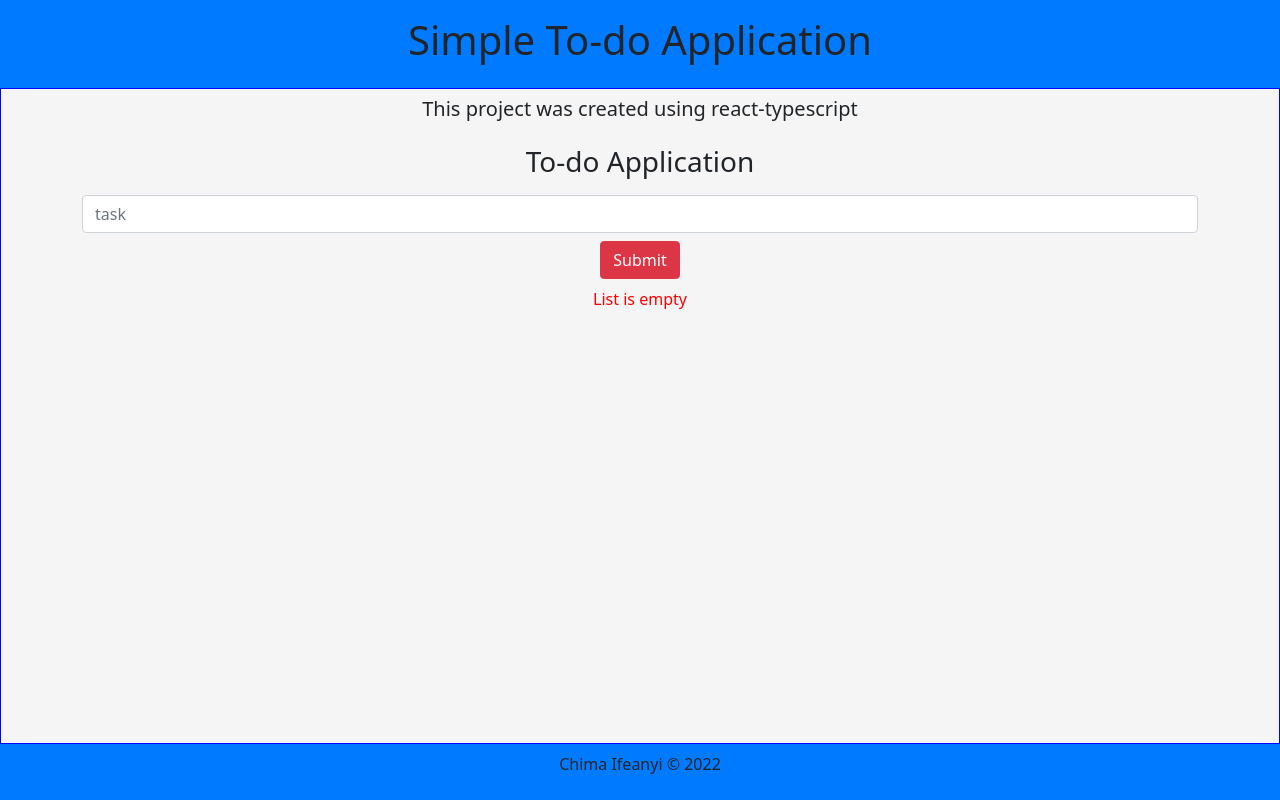
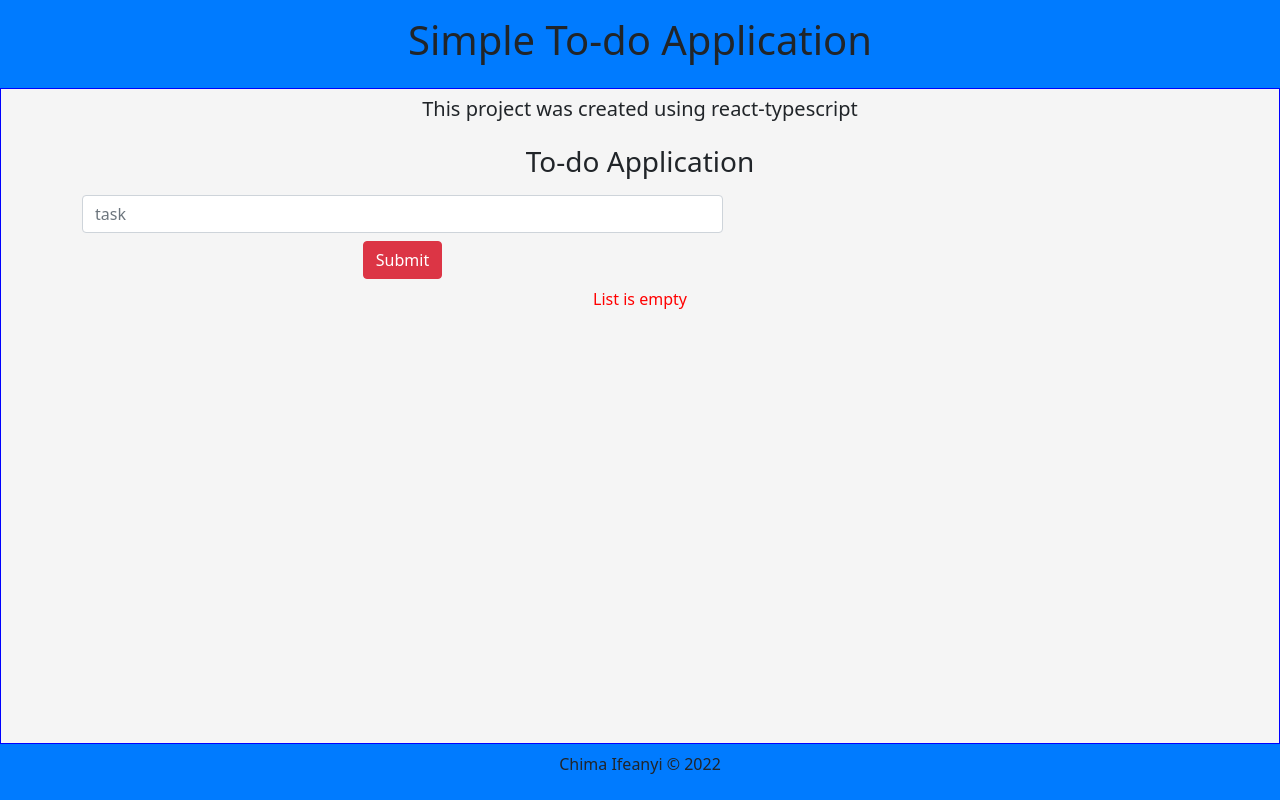
Before and after one commit to MasterIfeanyi/ifeanyi-typescript-todo, a React (Create React App) app: page / in a window 1280 px wide. Built offline with nearby package versions, Linux system fonts and the light colour scheme.

Commit message:
total re-design of form

```diff
--- a/src/components/TodoForm.tsx
+++ b/src/components/TodoForm.tsx
@@ -51,13 +51,16 @@ const TodoForm: React.FC<TodoFormProps> = ({items, setItems}) => {
     }
   return (
     <>
-        <div className="row mt-2">
+        <div className="row">
+            <div className="col-12 mt-2">
                 <h3>To-do Application</h3>
+            </div>
         </div>
 
         <div className="row mt-2">
-            <form action="" className="form" onSubmit={onSubmit}>
-                <div className="form-group">
+            <div className="col-md-7">
+                <form action="" className="row form" onSubmit={onSubmit}>
+                    <div className="form-group col-12">
                         <input
                             type="text"
                             id="name"
@@ -68,10 +71,11 @@ const TodoForm: React.FC<TodoFormProps> = ({items, setItems}) => {
                             autoComplete="off"
                         />
                     </div>
-                <div className='form-group mt-2'>
+                    <div className='mt-2 text-center'>
                         <button className="btn btn-danger">Submit</button>
                     </div>
                 </form>
+            </div>
         </div>
     </>
   )
--- a/src/index.css
+++ b/src/index.css
@@ -38,7 +38,6 @@ img{
   background-color: whitesmoke;
   border: 1px solid blue;
   flex: 1;
-  /* padding: 1rem 0.5rem; */
 }
 
 
@@ -51,6 +50,9 @@ footer{
   background-color: #007bff;
   text-align: center;
 }
+
+
+/* custom styling */
 
 .intro{
   margin-bottom: 40px;
@@ -87,3 +89,35 @@ footer{
   flex-grow: 1;
   cursor: pointer;
 }
+
+input.search-bar{
+	border: none;
+	outline: none;
+  border-radius: 15px;
+	background: none;
+	padding: 0.5rem 1rem;
+	font-size: 18px;
+  background-color: #7c7c7c2b;
+  color: black;
+}
+
+
+input.search-bar:focus{
+	border: none;
+	outline: none;
+  border-radius: 15px;
+	font-size: 18px;
+	padding: 0.5rem 1rem;
+	background-color: #7c7c7c2b;
+  color: black;
+  outline: 0;
+  box-shadow: none;
+}
+
+.form-button{
+  color: black;
+  cursor: pointer;
+  border-radius: 0.25rem;
+  box-shadow: 2px 2px 5px #000;
+  padding: 0.25rem;
+}
```
Lines whose indentation alone changed are shown as unchanged.
